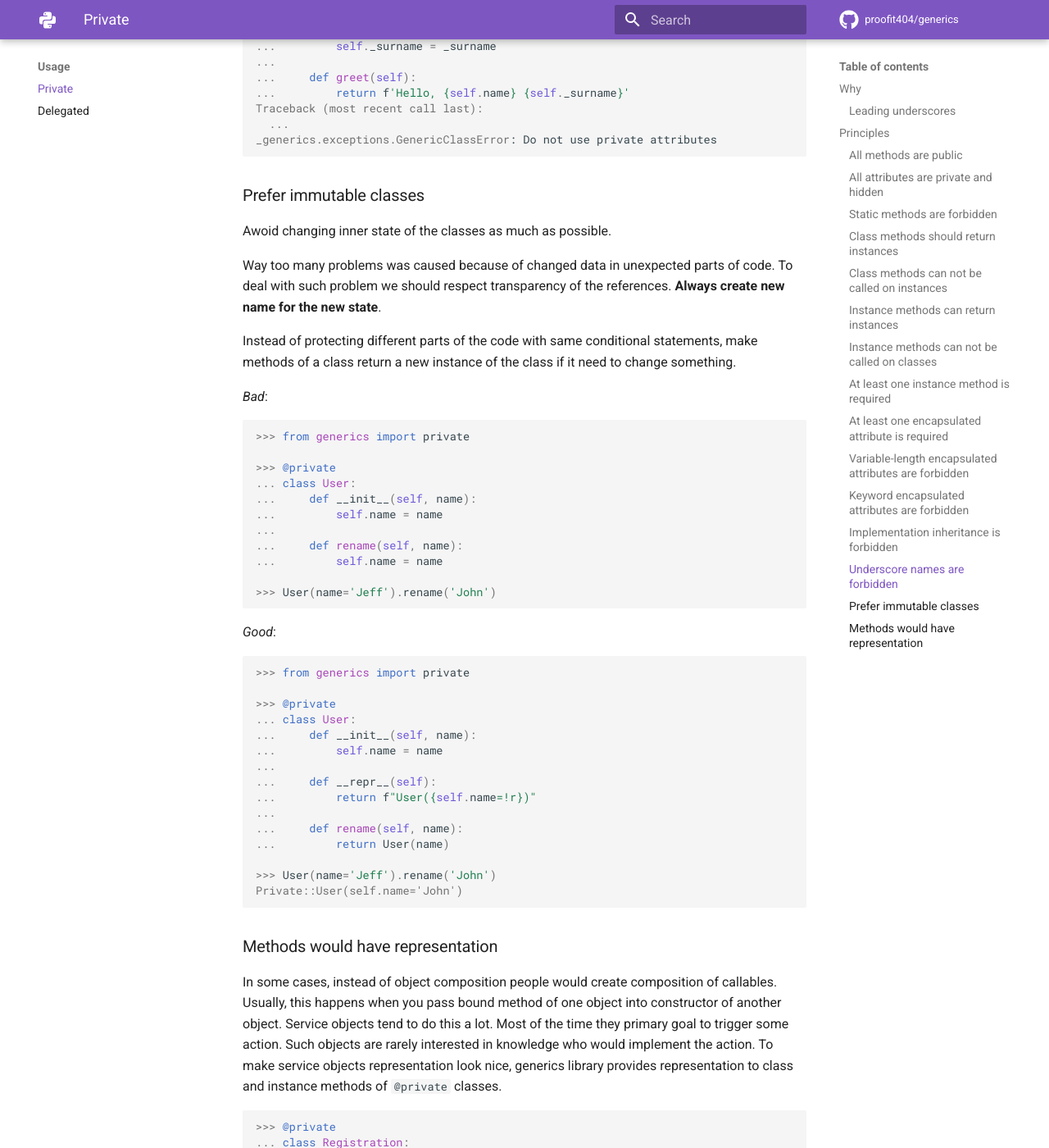
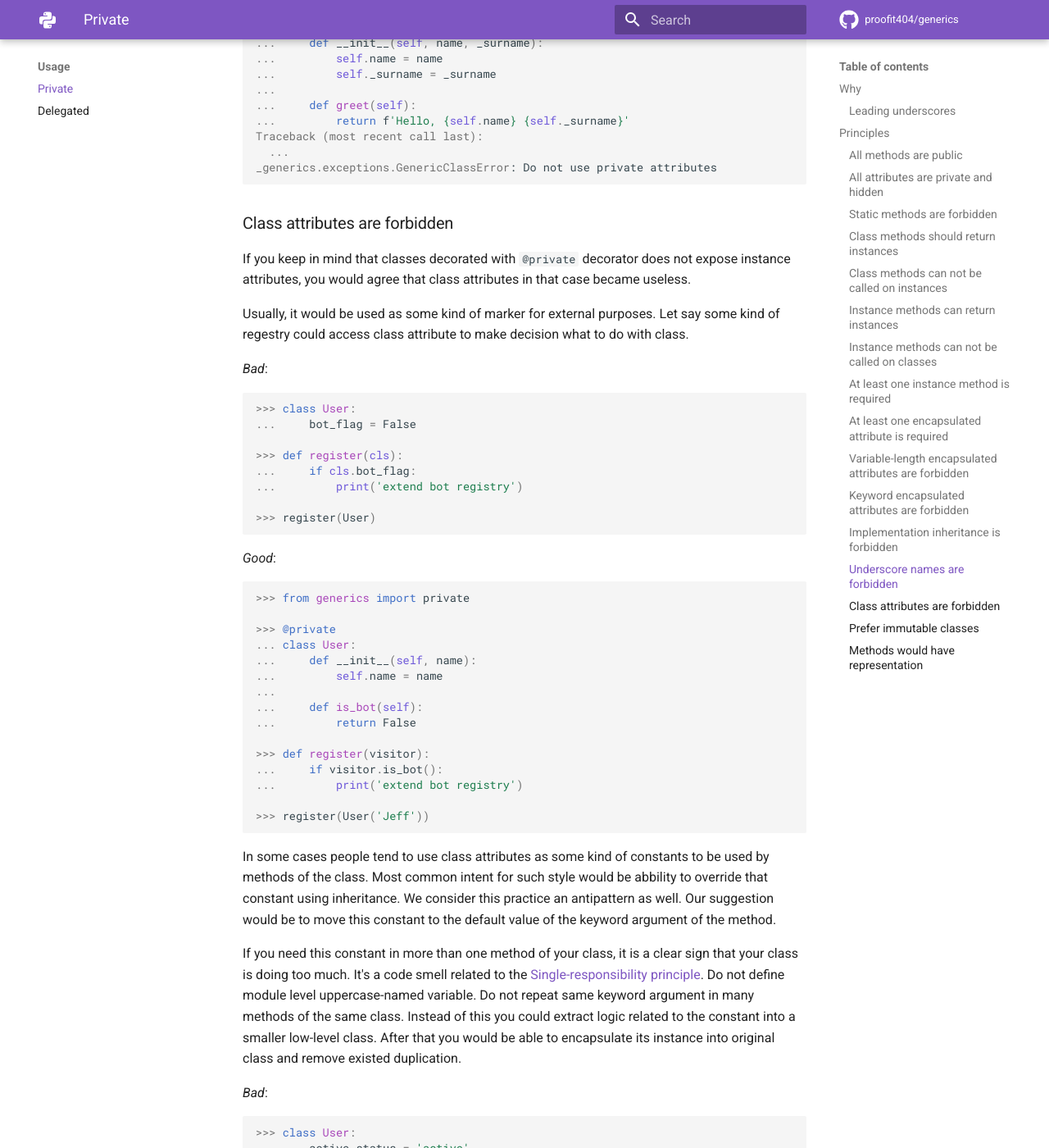
Before and after one commit to proofit404/generics, an MkDocs documentation site: the page built from docs/private.md, in a window 1280 px wide and 1400 px high, scrolled down 8812 px. Shown: the whole window at 82% size. Built offline with MkDocs 1.6.1 and Material for MkDocs 9.7.7, drawn with Linux system fonts in a browser that asks for light colours; comment, search, counter and statistics services are not loaded; some of the changed text lies outside the part shown.

Commit message:
docs: explain class attributes #57

````diff
--- a/docs/private.md
+++ b/docs/private.md
@@ -55,6 +55,7 @@ It may be a nice convention to have it in the code base, but
 - [Keyword encapsulated attributes are forbidden](#keyword-encapsulated-attributes-are-forbidden)
 - [Implementation inheritance is forbidden](#implementation-inheritance-is-forbidden)
 - [Underscore names are forbidden](#underscore-names-are-forbidden)
+- [Class attributes are forbidden](#class-attributes-are-forbidden)
 - [Prefer immutable classes](#prefer-immutable-classes)
 - [Methods would have representation](#methods-would-have-representation)
 
@@ -470,6 +471,129 @@ _generics.exceptions.GenericClassError: Do not use private attributes
 
 ```
 
+### Class attributes are forbidden
+
+If you keep in mind that classes decorated with `@private` decorator does not
+expose instance attributes, you would agree that class attributes in that case
+became useless.
+
+Usually, it would be used as some kind of marker for external purposes. Let say
+some kind of regestry could access class attribute to make decision what to do
+with class.
+
+_Bad_:
+
+```pycon
+
+>>> class User:
+...     bot_flag = False
+
+>>> def register(cls):
+...     if cls.bot_flag:
+...         print('extend bot registry')
+
+>>> register(User)
+
+```
+
+_Good_:
+
+```pycon
+
+>>> from generics import private
+
+>>> @private
+... class User:
+...     def __init__(self, name):
+...         self.name = name
+...
+...     def is_bot(self):
+...         return False
+
+>>> def register(visitor):
+...     if visitor.is_bot():
+...         print('extend bot registry')
+
+>>> register(User('Jeff'))
+
+```
+
+In some cases people tend to use class attributes as some kind of constants to
+be used by methods of the class. Most common intent for such style would be
+abbility to override that constant using inheritance. We consider this practice
+an antipattern as well. Our suggestion would be to move this constant to the
+default value of the keyword argument of the method.
+
+If you need this constant in more than one method of your class, it is a clear
+sign that your class is doing too much. It's a code smell related to the
+[Single-responsibility principle](https://en.wikipedia.org/wiki/Single-responsibility_principle).
+Do not define module level uppercase-named variable. Do not repeat same keyword
+argument in many methods of the same class. Instead of this you could extract
+logic related to the constant into a smaller low-level class. After that you
+would be able to encapsulate its instance into original class and remove existed
+duplication.
+
+_Bad_:
+
+```pycon
+
+>>> class User:
+...     active_status = 'active'
+...
+...     def __init__(self, status):
+...         self.status = status
+...
+...     def is_active(self):
+...         return self.status == self.active_status
+
+>>> user = User('banned')
+>>> user.is_active()
+False
+
+```
+
+_Good_:
+
+```pycon
+
+>>> from generics import private
+
+>>> @private
+... class User:
+...     def __init__(self, status):
+...         self.status = status
+...
+...     def is_active(self, active_status='active'):
+...         return self.status == active_status
+
+>>> user = User('banned')
+>>> user.is_active()
+False
+
+```
+
+Which that reasons in mind `generics` library deny class attributes to be
+defined on classes decorated with `@private` decorator.
+
+```pycon
+
+>>> from generics import private
+
+>>> @private
+... class User:
+...     alive = True
+...
+...     def __init__(self, name):
+...         self.name = name
+...
+...     def greet(self):
+...         return f'Hello, {self.name}'
+Traceback (most recent call last):
+  ...
+_generics.exceptions.GenericClassError: Do not define attributes on classes
+
+```
+
 ### Prefer immutable classes
 
 Awoid changing inner state of the classes as much as possible.
````
Also changed, not shown: 2 other files.
